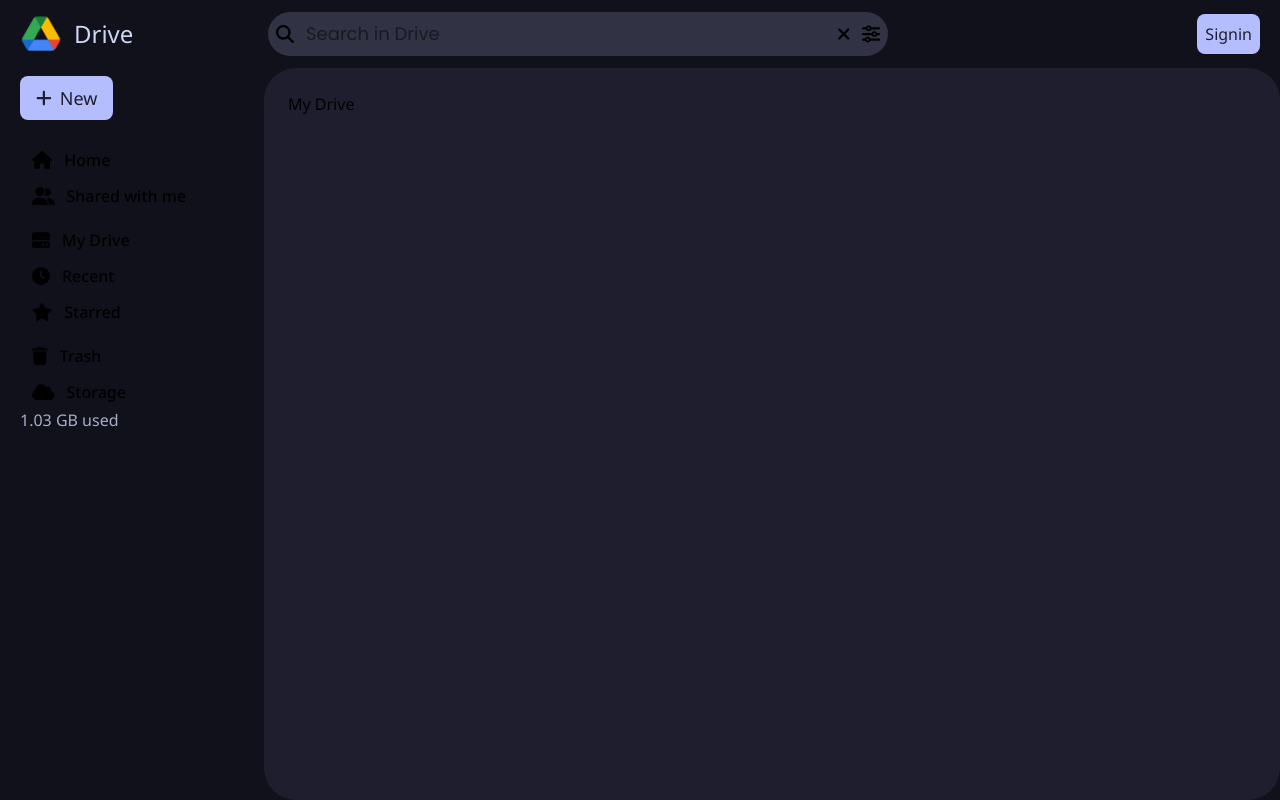
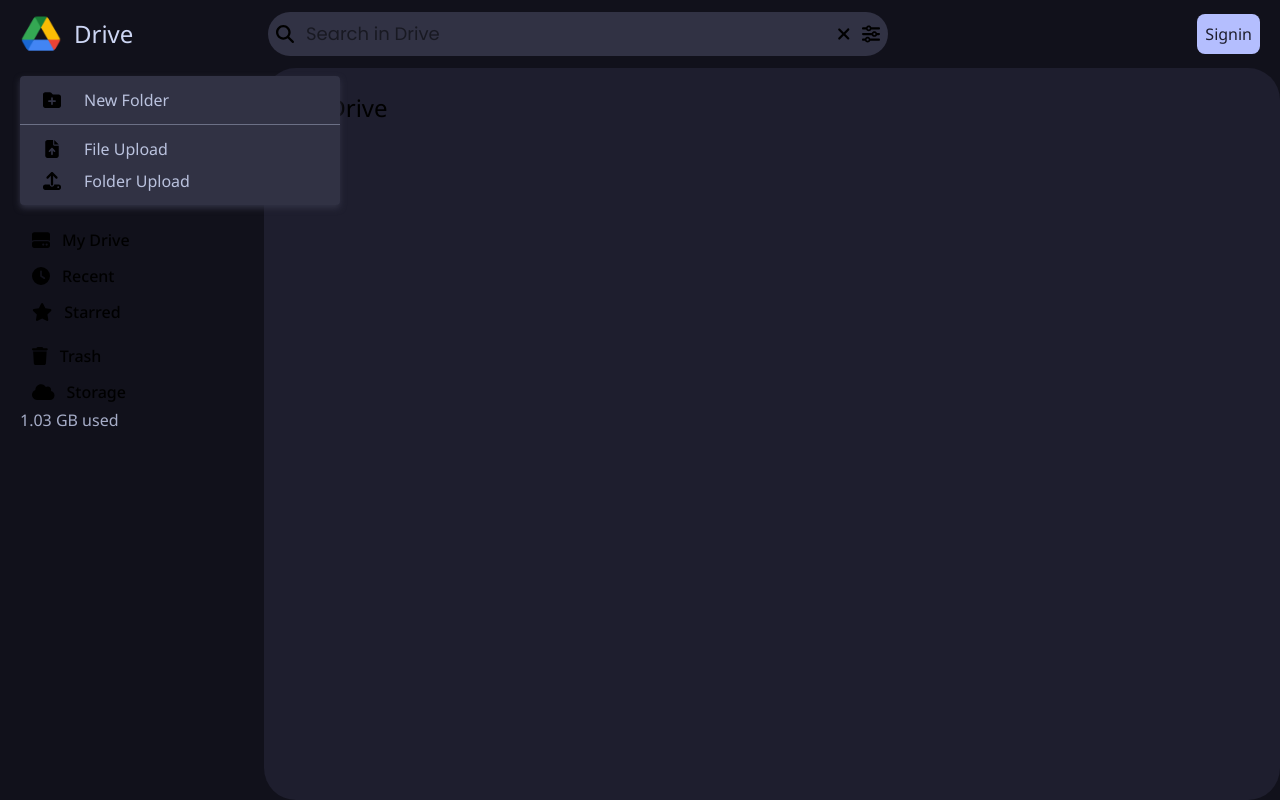
Before and after one commit to PixelSyntax7/drive, a Next.js app: page /drive/my-drive in a window 1280 px wide. Both pictures are taken after a click on the button "New". Built offline with nearby package versions, Linux system fonts and the light colour scheme; no server answers.

Commit message:
added menu button in navbar plus button with creating folder option working

```diff
--- /dev/null
+++ b/app/drive/@navbar/button.tsx
@@ -0,0 +1,85 @@
+"use client";
+
+import React, { useState } from "react";
+import { faFileUpload, faFolderPlus, faPlus, faUpload } from "@fortawesome/free-solid-svg-icons";
+import { Folder } from "@/app/generated/prisma";
+import Modal from "@/components/modal";
+import { Icon } from "@/components/icon";
+import { Form, Input } from "@/components/form";
+import { TextButton } from "@/components/button";
+
+export default function AddButton({
+  createFolder,
+}: Readonly<{
+  createFolder: (name: string) => Promise<Folder | null>,
+}>) {
+  const [isMenuOpen, setIsMenuOpen] = useState<boolean>(false);
+  const [isFileModalOpen, setIsFileModalOpen] = useState<boolean>(false);
+
+  async function handleCreateFolder(event: React.FormEvent<HTMLFormElement>) {
+    event.preventDefault();
+    const formData = new FormData(event.currentTarget);
+    const { folderName } = Object.fromEntries(formData.entries());
+    await createFolder(folderName.toString());
+    setIsFileModalOpen(false);
+  }
+
+  return (
+    <>
+      {
+        isMenuOpen && (
+          <Modal
+            onClickOutside={() => setIsMenuOpen(!isMenuOpen)}
+            className="absolute bg-surface0 drop-shadow-md rounded-sm drop-shadow-surface0"
+          >
+            <div className="flex flex-col gap-0 my-2 w-80 drop-shadow-overlay2">
+              <div
+                onClick={() => { setIsFileModalOpen(true); setIsMenuOpen(false); }}
+                className="h-8 flex flex-row items-center hover:bg-overlay0 cursor-pointer"
+              >
+                <Icon icon={faFolderPlus} className="mx-4 w-8" />
+                <span className="text-subtext1">New Folder</span>
+              </div>
+              <div className="py-2">
+                <hr className="border-overlay0" />
+              </div>
+              <div className="h-8 flex flex-row items-center hover:bg-overlay0 cursor-pointer">
+                <Icon icon={faFileUpload} className="mx-4 w-8" />
+                <span className="text-subtext1">File Upload</span>
+              </div>
+              <div className="h-8 flex flex-row items-center hover:bg-overlay0 cursor-pointer">
+                <Icon icon={faUpload} className="mx-4 w-8" />
+                <span className="text-subtext1">Folder Upload</span>
+              </div>
+            </div>
+          </Modal>
+        )
+      }
+      {
+        isFileModalOpen && (
+          <Modal
+            onClickOutside={() => setIsFileModalOpen(false)}
+            className="bg-surface0 w-80 px-8 py-5 rounded-2xl"
+            style={{ position: "fixed", left: "50%", top: "50%", transform: "translate(-50%, -50%)"}}
+          >
+            <Form onSubmit={handleCreateFolder} className="flex flex-col gap-3">
+              <h3 className="text-2xl">Folder Name</h3>
+              <Input id="id_folder" required name="folderName" className="p-3 border-2 border-overlay0 focus:border-lavender rounded-lg outline-none" />
+              <div className="flex flex-row justify-end items-center gap-3">
+                <TextButton type="button">Cancel</TextButton>
+                <TextButton type="submit">Create</TextButton>
+              </div>
+            </Form>
+          </Modal>
+        )
+      }
+      <button
+        onClick={() => setIsMenuOpen(true)}
+        className="flex flex-rpw justify-center items-center bg-lavender text-base hover:bg-lavender/95 rounded-lg cursor-pointer p-2"
+        >
+        <Icon icon={faPlus} className="size-[16] cursor-pointer mx-2 rounded-full" />
+        <span className="text-lg pr-2">New</span>
+      </button>
+    </>
+  );
+}
--- /dev/null
+++ b/app/drive/@navbar/data.ts
@@ -0,0 +1,17 @@
+import { faHome, faClock, faTrash, faCloud, faHardDrive, faUserGroup, faStar } from "@fortawesome/free-solid-svg-icons";
+
+export const navGroups = [
+  [
+    { label: "Home", icon: faHome },
+    { label: "Shared with me", icon: faUserGroup },
+  ],
+  [
+    { label: "My Drive", icon: faHardDrive },
+    { label: "Recent", icon: faClock },
+    { label: "Starred", icon: faStar },
+  ],
+  [
+    { label: "Trash", icon: faTrash },
+    { label: "Storage", icon: faCloud },
+  ]
+];
--- a/app/drive/@navbar/default.tsx
+++ b/app/drive/@navbar/default.tsx
@@ -1,40 +1,46 @@
-import { faPlus, faHome, faClock, faTrash, faCloud, faHardDrive, faUserGroup, faStar } from "@fortawesome/free-solid-svg-icons";
-import { Icon } from "@/components/icon";
+import { getServerSession } from "next-auth";
+import prisma from "@/lib/prisma";
 import NavItem from "./item";
+import MenuButton from "./button";
+import { navGroups } from "./data";
+import { Folder } from "@/app/generated/prisma";
 
+export default async function Navbar() {
 
-const navGroups = [
-  [
-    { label: "Home", icon: faHome },
-    { label: "Shared with me", icon: faUserGroup },
-  ],
-  [
-    { label: "My Drive", icon: faHardDrive },
-    { label: "Recent", icon: faClock },
-    { label: "Starred", icon: faStar },
-  ],
-  [
-    { label: "Trash", icon: faTrash },
-    { label: "Storage", icon: faCloud },
-  ]
-];
+  async function createFolder(folderName: string): Promise<Folder | null> {
+    "use server";
 
-export default function Navbar() {
+    const session = await getServerSession();
+    if (!session) return null;
+    const { email } = session.user;
+    const user = await prisma.user.findFirst({ where: { email }, select: { id: true } });
+    if (user === null) return null;
+
+    const where = { parentId: null, user: { email } }
+    const select = { children: true, id: true };
+    let rootFolder = await prisma.folder.findFirst({ where, select });
+    if (rootFolder === null) {
+      rootFolder = await prisma.folder.create({ data: { name: null, userId: user.id }, select });
+    }
+
+    const childExists = rootFolder.children.filter(f => f.name == folderName).length !== 0;
+    if (!childExists) {
+      return await prisma.folder.create({ data: { userId: user?.id, name: folderName } });
+    }
+    return null;
+  }
+
   return (
     <nav className="ml-5 mt-2">
-      <button
-        className="flex flex-rpw justify-center items-center bg-lavender text-base hover:bg-lavender/95 rounded-lg cursor-pointer p-2"
-      >
-        <Icon icon={faPlus} className="size-[16] cursor-pointer mx-2 rounded-full" />
-        <span className="text-lg pr-2">New</span>
-      </button>
-
+      <MenuButton createFolder={createFolder} />
       <div className="flex flex-col gap-3 mt-6">
         {
           navGroups.map((items, index) => (
             <div key={index} className="flex flex-col gap-1">
               {
-                items.map((item, index) => <NavItem key={index} {...item} url={`/drive/${item.label.replaceAll(" ", "-").toLowerCase()}`} />)
+                items.map((item, index) => (
+                  <NavItem key={index} {...item} url={`/drive/${item.label.replaceAll(" ", "-").toLowerCase()}`} />
+                ))
               }
             </div>
           ))
--- a/app/drive/my-drive/page.tsx
+++ b/app/drive/my-drive/page.tsx
@@ -1,3 +1,5 @@
-export default function MyDrivePage() {
-  return <div>My Drive</div>;
+export default async function MyDrivePage() {
+  return (
+    <div className="text-2xl cursor-pointer">My Drive</div>
+  );
 }
--- /dev/null
+++ b/components/button/index.ts
@@ -0,0 +1,5 @@
+import TextButton from "./text";
+
+export {
+  TextButton,
+};
--- /dev/null
+++ b/components/button/text.tsx
@@ -0,0 +1,12 @@
+import React from "react";
+
+type TextButtonProps = Omit<React.ButtonHTMLAttributes<HTMLButtonElement>, "className">;
+
+export default function TextButton({ children, ...restProps }: Readonly<TextButtonProps>) {
+  return (
+    <button
+      className="bg-transparent font-semibold text-lavender hover:bg-lavender/25 py-2 px-3 rounded-4xl"
+      {...restProps}
+    >{children}</button>
+  );
+}
--- a/components/form/input.tsx
+++ b/components/form/input.tsx
@@ -5,7 +5,7 @@
   required?: boolean,
   name: string,
   placeholder?: string,
-  labelText: string,
+  labelText?: string,
   errorText?: string,
 } & React.InputHTMLAttributes<HTMLInputElement>;
 
@@ -20,10 +20,14 @@
 }: InputProps) {
   return (
     <div className="flex flex-col">
-      <label
-        htmlFor={id}
-        className="text-md mb-1"
-      >{labelText}</label>
+      {
+        labelText && (
+          <label
+            htmlFor={id}
+            className="text-md mb-1"
+          >{labelText}</label>
+        )
+      }
       <input
         type="text"
         id={id}
--- a/components/modal/modal.tsx
+++ b/components/modal/modal.tsx
@@ -2,18 +2,16 @@
 
 import React, { useEffect, useRef } from "react";
 
+export type ModalProps = {
+	children: React.ReactNode,
+	onClickOutside?: () => void,
+} & React.HTMLAttributes<HTMLDivElement>;
+
 export default function Modal({
 	children,
-	className,
-	style,
 	onClickOutside,
-}: Readonly<{
-	children: React.ReactNode,
-	className?: string,
-	style?: React.CSSProperties,
-	divProps?: React.HTMLAttributes<HTMLDivElement>,
-	onClickOutside: () => void,
-}>) {
+	...restProps
+}: Readonly<ModalProps>) {
 	const modalRef = useRef<HTMLDivElement | null>(null);
 
 	useEffect(() => {
@@ -22,6 +20,7 @@
 				modalRef.current
 				&& event.target instanceof Node
 				&& !modalRef.current.contains(event.target)
+				&& onClickOutside
 			) {
 				onClickOutside();
 			}
@@ -32,7 +31,7 @@
 	}, [onClickOutside]);
 
 	return (
-		<div className={className} style={style} ref={modalRef}>
+		<div ref={modalRef} {...restProps}>
 			{children}
 		</div>
 	);
```
Also changed, not shown: 2 other files (tests, documents, lock files or other folders).
